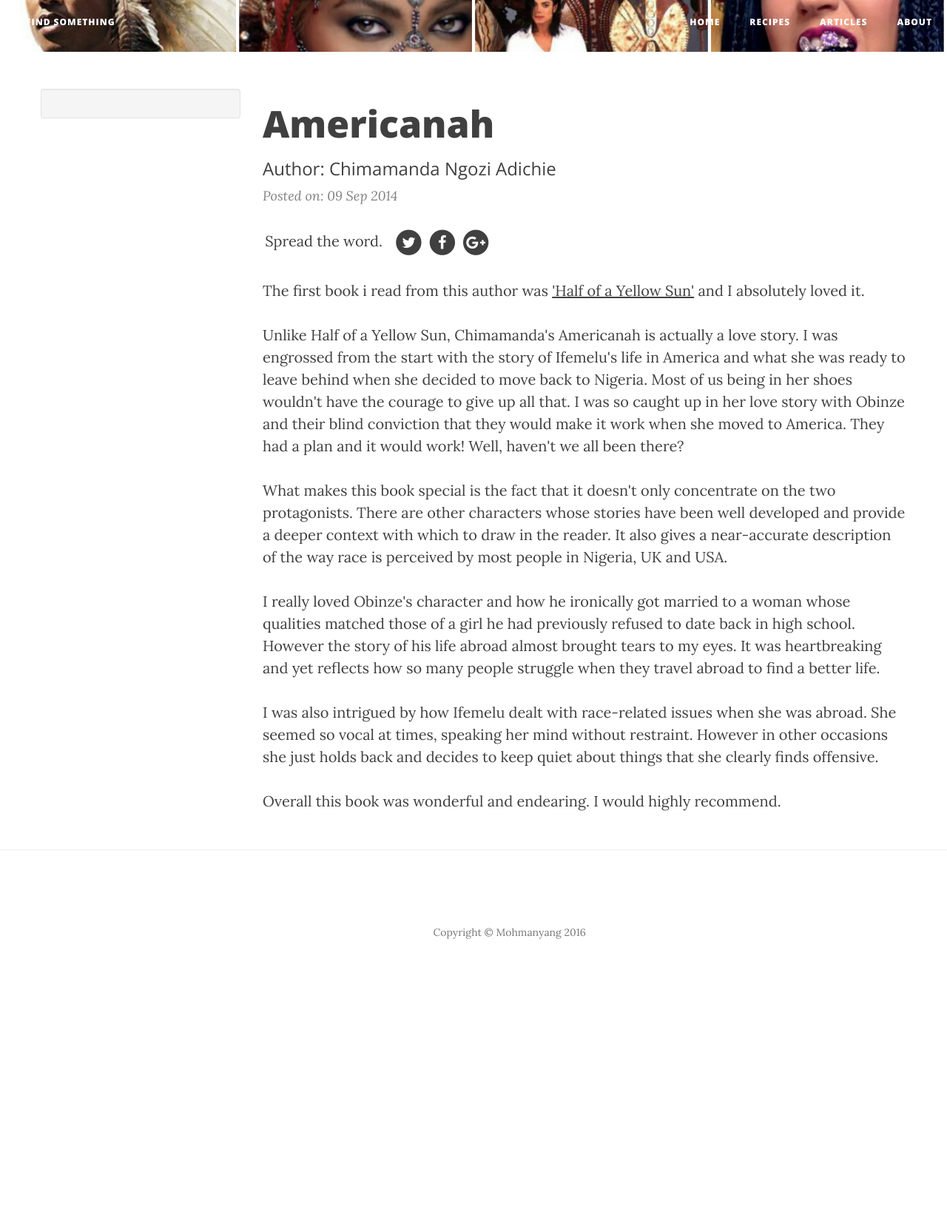
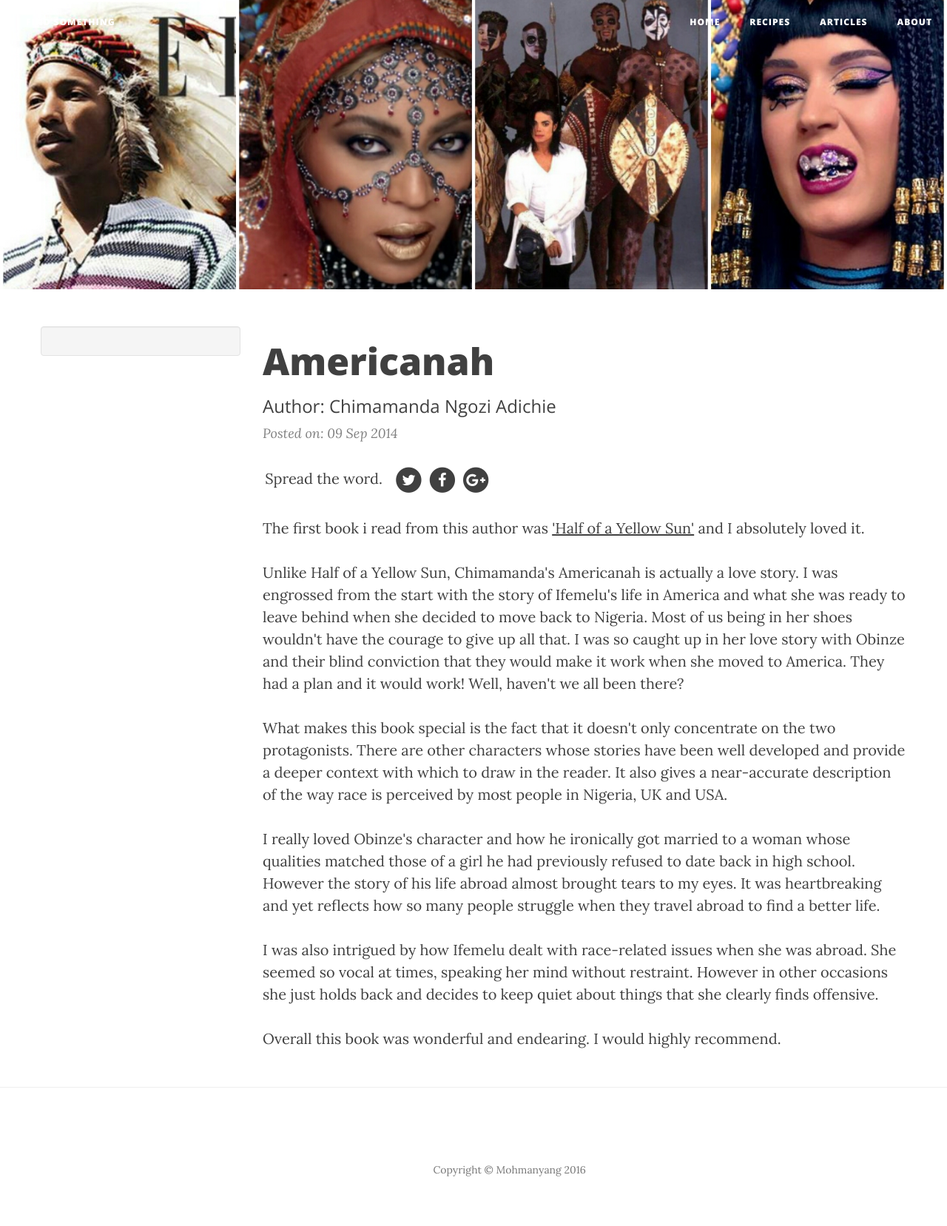
Before and after one commit to LaVillaine/LaVillaine.github.io, a Jekyll site: the page built from _posts/1900-01-01-Americanah.html, in a window 1280 px wide. Shown: the whole page at 74% size. Built offline with Jekyll 4.4.1, drawn with Linux system fonts in a browser that asks for light colours; nearby versions of some CDN libraries; comment, search, counter and statistics services are not loaded; before the commit the page ends 1336 px from its top, so only the background shows below that.

Commit message:
recipe picture

```diff
--- a/_includes/post-header.html
+++ b/_includes/post-header.html
@@ -1,8 +1,8 @@
 <!-- Post Header -->
     <!-- Set your background image for this header on the line below. -->
-	<header style="background-attachment: scroll;-webkit-background-size: cover;-o-background-size: cover;-moz-background-size: cover;margin-bottom: 50px;background: no-repeat center;background-size: cover;background-color: #808080;background-image: url('{% if page.image %}{{site.url}}{{page.image}}{% else %}{{site.url}}/img/default-bg.jpg{% endif %}')">
+
 		<!--img style="object-fit: cover;margin-bottom: 50px;max-height:100%" src="{% if page.image %}{{site.url}}{{page.image}}{% else %}{{site.url}}/img/default-bg.jpg{% endif %}"-->
-    <!--header class="intro-header" style="max-height:100%;background-image: url('{% if page.image %}{{site.url}}{{page.image}}{% else %}{{site.url}}/img/default-bg.jpg{% endif %}')"-->
+    <header class="intro-header" style="background-image: url('{% if page.image %}{{site.url}}{{page.image}}{% else %}{{site.url}}/img/default-bg.jpg{% endif %}')"-->
 		<div class="container">
             <div class="row">
                 <div class="col-lg-8 col-lg-offset-2 col-md-10 col-md-offset-1">
```
